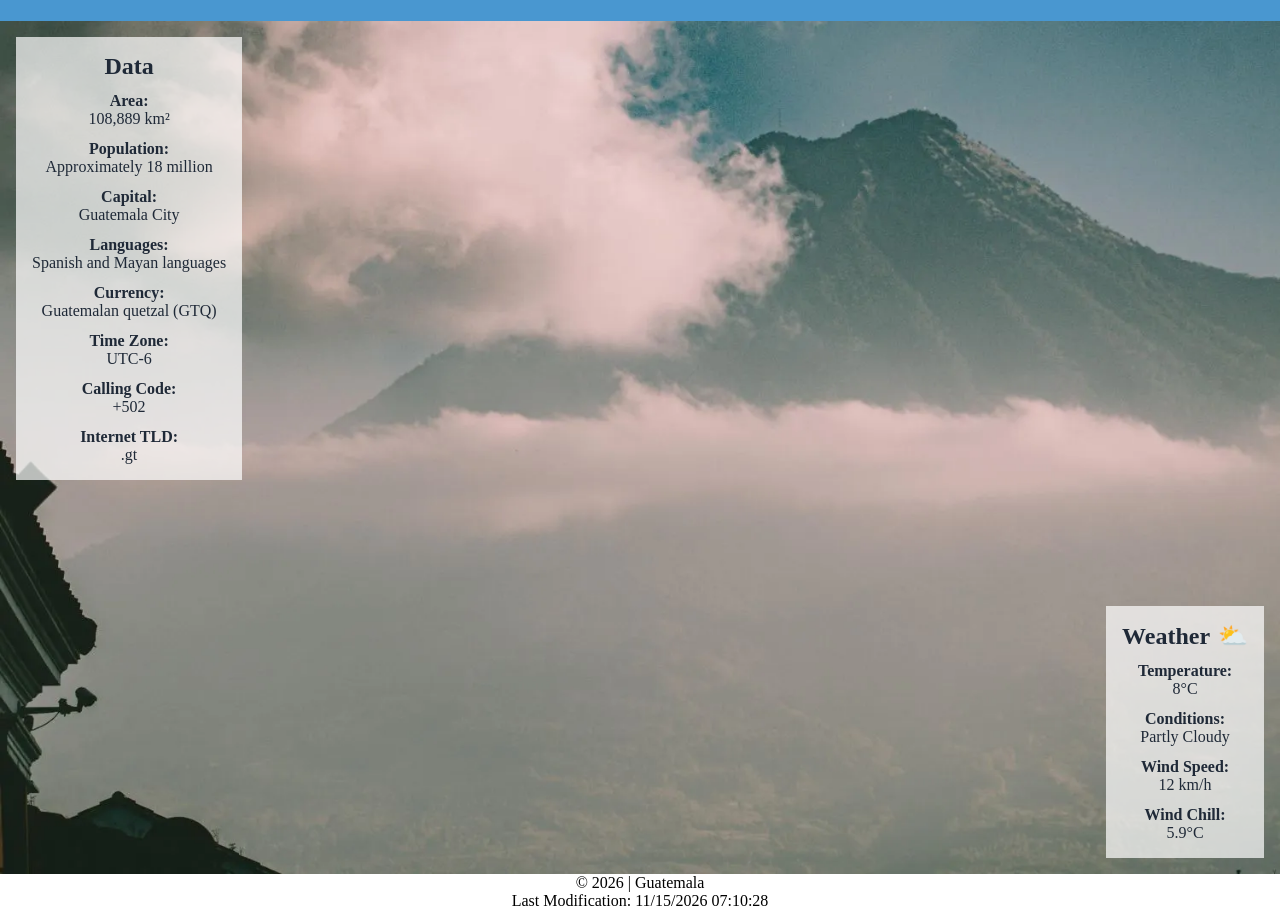
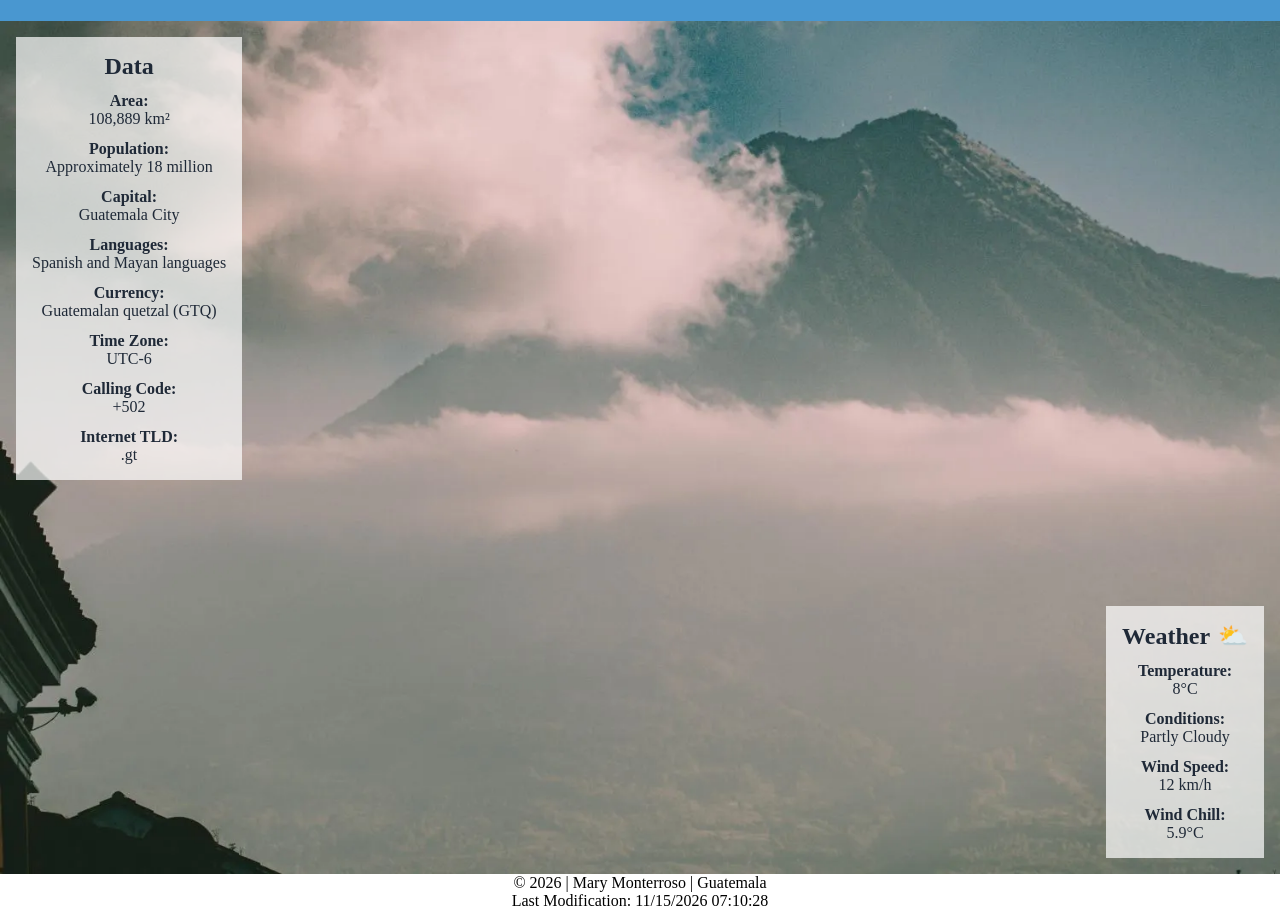
Before and after one commit to marymonterroso818-cloud/wdd131, a plain HTML site: page place.html in a window 1280 px wide. Shown: the part 64-974 px from the top of the page. Drawn offline with Linux system fonts and the light colour scheme.

Commit message:
updated footer requirements

```diff
--- a/place.html
+++ b/place.html
@@ -57,7 +57,7 @@
     </section>
   </main>
   <footer>
-  <p>© <span id="currentyear"></span> | Guatemala</p>
+  <p>© <span id="currentyear"></span> | Mary Monterroso | Guatemala</p>
   <p>Last Modification: <span id="lastModified"></span></p>
   </footer>
 </body>
```
